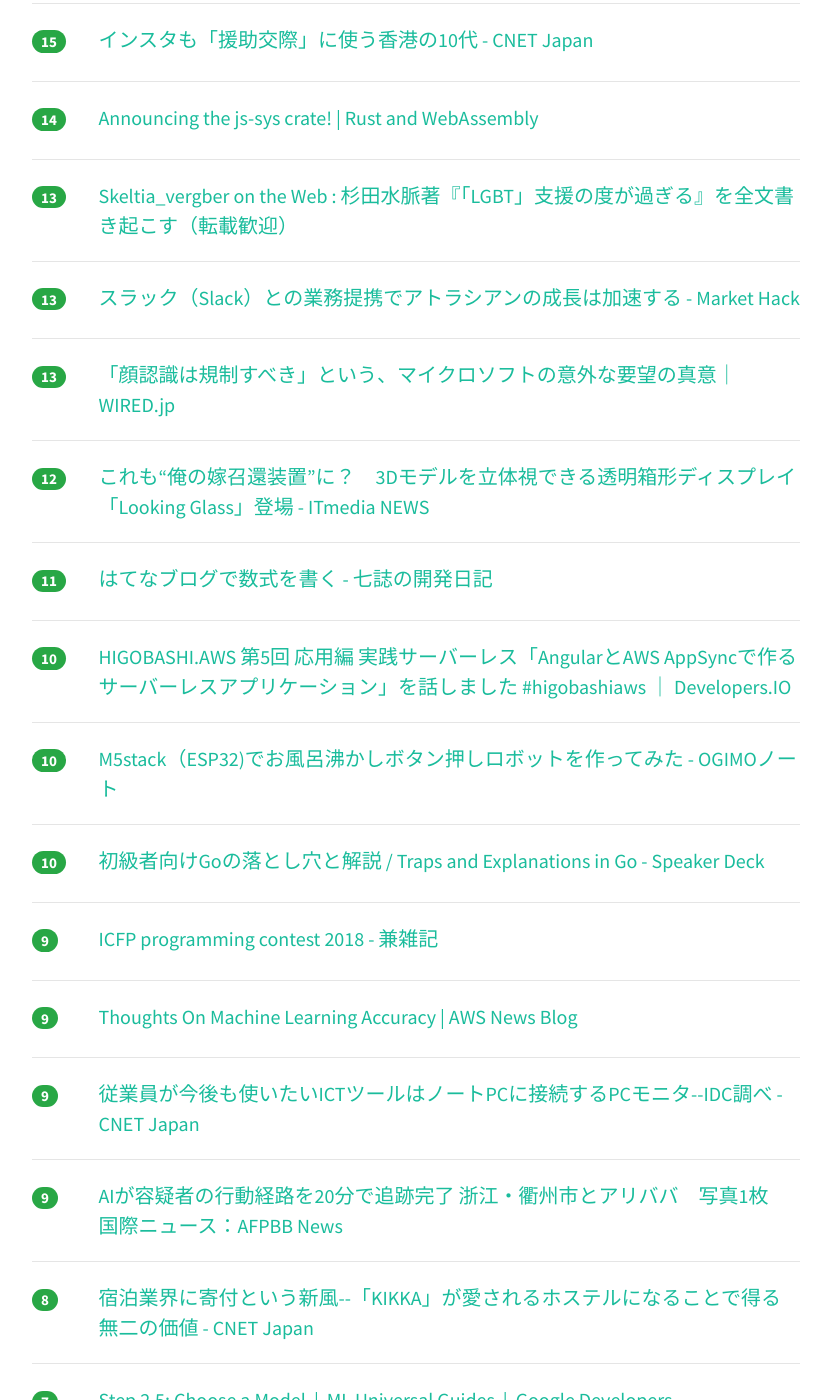
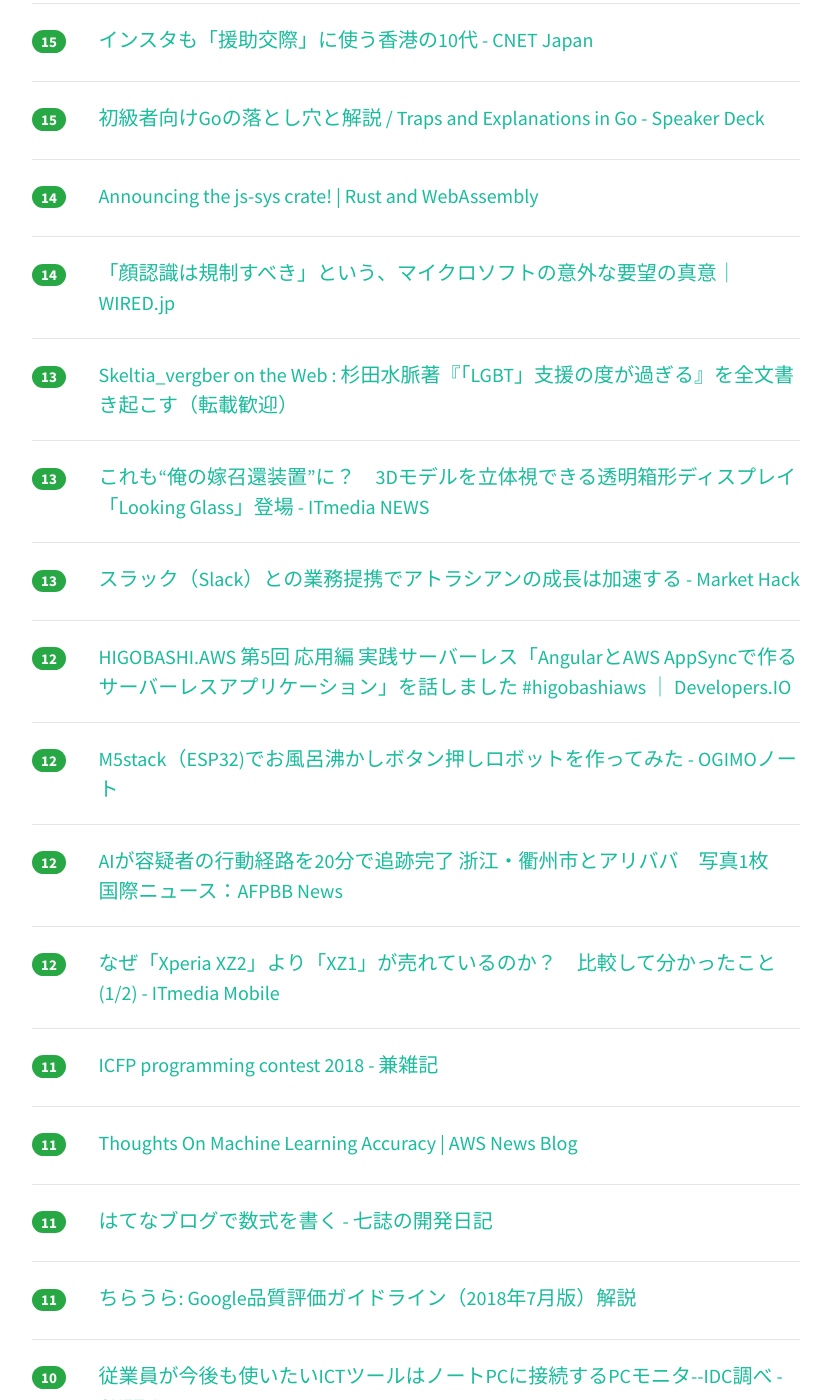
Before and after one commit to yatta47/hatena-matome-site, a Jekyll site: the page built from _posts/2018-07-28-hatena.md, in a window 1280 px wide and 1400 px high, scrolled down 2036 px. Shown: the whole window, without its empty margins (224-1055 px from the left). Built offline with Jekyll 4.4.1, drawn with Linux system fonts in a browser that asks for light colours; nearby versions of some CDN libraries; some of the changed text lies outside the part shown.

Commit message:
Updated 2018-07-28

```diff
--- a/_posts/2018-07-28-hatena.md
+++ b/_posts/2018-07-28-hatena.md
@@ -1,54 +1,64 @@
 ---
 layout: post
 title:  "2018-07-28 はてぶIT"
-date:   2018-07-28 12:01:16
+date:   2018-07-28 13:01:51
 tags: [it-hotentry]
 ---
-43 件のデータあり
+46 件のデータあり
 
 <hr><div class="row">
-<div class="col-1"><span class="badge badge-pill badge-success h2">163</span></div>
+<div class="col-1"><span class="badge badge-pill badge-success h2">177</span></div>
 <div class="col-11"><a href='http://twitter.com/HiromitsuTakagi/status/1022834429356531712' target='_blank'>Hiromitsu Takagiさんのツイート: "全く出鱈目な注意喚起。対策の案内が出鱈目。 https://t.co/gTCApCppvV （ネットワーク報道部記者 郡義之 飯田耕太）"</a></div>
 </div>
 <hr>
 <div class="row">
-<div class="col-1"><span class="badge badge-pill badge-success h2">110</span></div>
+<div class="col-1"><span class="badge badge-pill badge-success h2">123</span></div>
 <div class="col-11"><a href='https://tech.nikkeibp.co.jp/atcl/nxt/news/18/02165/' target='_blank'>多摩のビル建設現場火災、AWS向けデータセンターの可能性が濃厚 | 日経 xTECH（クロステック）</a></div>
 </div>
 <hr>
 <div class="row">
-<div class="col-1"><span class="badge badge-pill badge-success h2">108</span></div>
+<div class="col-1"><span class="badge badge-pill badge-success h2">117</span></div>
 <div class="col-11"><a href='http://kabumatome.doorblog.jp/archives/65923409.html' target='_blank'>安藤ハザマ、Amazonの新データセンターと噂の工事中建物を燃やす : 市況かぶ全力２階建</a></div>
 </div>
 <hr>
 <div class="row">
-<div class="col-1"><span class="badge badge-pill badge-success h2">86</span></div>
+<div class="col-1"><span class="badge badge-pill badge-success h2">108</span></div>
 <div class="col-11"><a href='http://nomolk.hatenablog.com/entry/2018/07/28/005600' target='_blank'>Python+OpenCVで居眠りを検出してArduinoでエアコンの設定温度を下げる - nomolkのブログ</a></div>
 </div>
 <hr>
 <div class="row">
-<div class="col-1"><span class="badge badge-pill badge-success h2">44</span></div>
+<div class="col-1"><span class="badge badge-pill badge-success h2">83</span></div>
 <div class="col-11"><a href='https://blog.amedama.jp/entry/2018/07/28/003342' target='_blank'>Python: Selenium + Headless Chrome で Web ページ全体のスクリーンショットを撮る - CUBE SUGAR CONTAINER</a></div>
 </div>
 <hr>
 <div class="row">
-<div class="col-1"><span class="badge badge-pill badge-success h2">35</span></div>
+<div class="col-1"><span class="badge badge-pill badge-success h2">39</span></div>
 <div class="col-11"><a href='https://qiita.com/cawpea/items/c6cc6e2b9baaec1bca62' target='_blank'>Vue.jsで開発を始める前に決めておきたい事</a></div>
 </div>
 <hr>
 <div class="row">
-<div class="col-1"><span class="badge badge-pill badge-success h2">24</span></div>
+<div class="col-1"><span class="badge badge-pill badge-success h2">26</span></div>
 <div class="col-11"><a href='https://sudofox.hatenablog.com/entry/2018/07/28/063745' target='_blank'>An Open Letter to Google - austinburk's blog</a></div>
 </div>
 <hr>
 <div class="row">
-<div class="col-1"><span class="badge badge-pill badge-success h2">21</span></div>
+<div class="col-1"><span class="badge badge-pill badge-success h2">23</span></div>
 <div class="col-11"><a href='https://qiita.com/msssgur/items/a0c4ceeabb68e9ed9743' target='_blank'>chrootとDockerの使い分け</a></div>
 </div>
 <hr>
 <div class="row">
-<div class="col-1"><span class="badge badge-pill badge-success h2">20</span></div>
+<div class="col-1"><span class="badge badge-pill badge-success h2">22</span></div>
 <div class="col-11"><a href='http://appllio.com/smartphone-document-print-out-cvs' target='_blank'>スマホにあるPDF・エクセル等の文書をコンビニで印刷する方法【セブン／ローソン／ファミマなど】 | アプリオ</a></div>
+</div>
+<hr>
+<div class="row">
+<div class="col-1"><span class="badge badge-pill badge-success h2">22</span></div>
+<div class="col-11"><a href='https://tatsu-zine.com/books/clean-architecture' target='_blank'>Clean Architecture 達人に学ぶソフトウェアの構造と設計【委託】 - 達人出版会</a></div>
+</div>
+<hr>
+<div class="row">
+<div class="col-1"><span class="badge badge-pill badge-success h2">21</span></div>
+<div class="col-11"><a href='https://japan.cnet.com/article/35122553/' target='_blank'>［ブックレビュー］伝えるコツは順番にあった--「一番伝わる説明の順番」 - CNET Japan</a></div>
 </div>
 <hr>
 <div class="row">
@@ -57,13 +67,18 @@ tags: [it-hotentry]
 </div>
 <hr>
 <div class="row">
-<div class="col-1"><span class="badge badge-pill badge-success h2">18</span></div>
+<div class="col-1"><span class="badge badge-pill badge-success h2">19</span></div>
 <div class="col-11"><a href='https://iphone-mania.jp/news-220166/' target='_blank'>auが「4年縛り」撤廃へ！公取委の指導に対応、ソフトバンクも続く方針 - iPhone Mania</a></div>
 </div>
 <hr>
 <div class="row">
+<div class="col-1"><span class="badge badge-pill badge-success h2">19</span></div>
+<div class="col-11"><a href='https://qiita.com/HeRo/items/4e65dcc82783b2766c03' target='_blank'>GAS のGoogle謹製CLIツール clasp</a></div>
+</div>
+<hr>
+<div class="row">
 <div class="col-1"><span class="badge badge-pill badge-success h2">18</span></div>
-<div class="col-11"><a href='https://tatsu-zine.com/books/clean-architecture' target='_blank'>Clean Architecture 達人に学ぶソフトウェアの構造と設計【委託】 - 達人出版会</a></div>
+<div class="col-11"><a href='http://www.itmedia.co.jp/news/articles/1807/27/news133.html' target='_blank'>自分のキャラに魂を入れる「魔法」　VTuberだけではない、ピクシブが「VRoid Studio」を開発した理由 (1/2) - ITmedia NEWS</a></div>
 </div>
 <hr>
 <div class="row">
@@ -72,27 +87,12 @@ tags: [it-hotentry]
 </div>
 <hr>
 <div class="row">
-<div class="col-1"><span class="badge badge-pill badge-success h2">17</span></div>
-<div class="col-11"><a href='https://japan.cnet.com/article/35122553/' target='_blank'>［ブックレビュー］伝えるコツは順番にあった--「一番伝わる説明の順番」 - CNET Japan</a></div>
+<div class="col-1"><span class="badge badge-pill badge-success h2">16</span></div>
+<div class="col-11"><a href='https://www.ryuzee.com/contents/blog/7129' target='_blank'>Keycloakを使ってAWSにSSO接続する方法</a></div>
 </div>
 <hr>
 <div class="row">
 <div class="col-1"><span class="badge badge-pill badge-success h2">16</span></div>
-<div class="col-11"><a href='http://www.itmedia.co.jp/news/articles/1807/27/news133.html' target='_blank'>自分のキャラに魂を入れる「魔法」　VTuberだけではない、ピクシブが「VRoid Studio」を開発した理由 (1/2) - ITmedia NEWS</a></div>
-</div>
-<hr>
-<div class="row">
-<div class="col-1"><span class="badge badge-pill badge-success h2">16</span></div>
-<div class="col-11"><a href='https://qiita.com/HeRo/items/4e65dcc82783b2766c03' target='_blank'>GAS のGoogle謹製CLIツール clasp</a></div>
-</div>
-<hr>
-<div class="row">
-<div class="col-1"><span class="badge badge-pill badge-success h2">15</span></div>
-<div class="col-11"><a href='https://www.ryuzee.com/contents/blog/7129' target='_blank'>Keycloakを使ってAWSにSSO接続する方法</a></div>
-</div>
-<hr>
-<div class="row">
-<div class="col-1"><span class="badge badge-pill badge-success h2">15</span></div>
 <div class="col-11"><a href='https://qiita.com/yjiro0403/items/54e9518b5624c0030531' target='_blank'>UnityとArduinoをシリアル通信</a></div>
 </div>
 <hr>
@@ -102,8 +102,18 @@ tags: [it-hotentry]
 </div>
 <hr>
 <div class="row">
+<div class="col-1"><span class="badge badge-pill badge-success h2">15</span></div>
+<div class="col-11"><a href='https://speakerdeck.com/budougumi0617/traps-and-explanations-in-go' target='_blank'>初級者向けGoの落とし穴と解説 / Traps and Explanations in Go - Speaker Deck</a></div>
+</div>
+<hr>
+<div class="row">
 <div class="col-1"><span class="badge badge-pill badge-success h2">14</span></div>
 <div class="col-11"><a href='https://rustwasm.github.io/2018/07/26/announcing-the-js-sys-crate.html' target='_blank'>Announcing the js-sys crate! | Rust and WebAssembly</a></div>
+</div>
+<hr>
+<div class="row">
+<div class="col-1"><span class="badge badge-pill badge-success h2">14</span></div>
+<div class="col-11"><a href='https://wired.jp/2018/07/27/regulation-of-facial-recognition/' target='_blank'>「顔認識は規制すべき」という、マイクロソフトの意外な要望の真意｜WIRED.jp</a></div>
 </div>
 <hr>
 <div class="row">
@@ -113,17 +123,42 @@ tags: [it-hotentry]
 <hr>
 <div class="row">
 <div class="col-1"><span class="badge badge-pill badge-success h2">13</span></div>
+<div class="col-11"><a href='http://www.itmedia.co.jp/news/articles/1807/27/news100.html' target='_blank'>これも“俺の嫁召還装置”に？　3Dモデルを立体視できる透明箱形ディスプレイ「Looking Glass」登場 - ITmedia NEWS</a></div>
+</div>
+<hr>
+<div class="row">
+<div class="col-1"><span class="badge badge-pill badge-success h2">13</span></div>
 <div class="col-11"><a href='http://markethack.net/archives/52084044.html' target='_blank'>スラック（Slack）との業務提携でアトラシアンの成長は加速する - Market Hack</a></div>
 </div>
 <hr>
 <div class="row">
-<div class="col-1"><span class="badge badge-pill badge-success h2">13</span></div>
-<div class="col-11"><a href='https://wired.jp/2018/07/27/regulation-of-facial-recognition/' target='_blank'>「顔認識は規制すべき」という、マイクロソフトの意外な要望の真意｜WIRED.jp</a></div>
+<div class="col-1"><span class="badge badge-pill badge-success h2">12</span></div>
+<div class="col-11"><a href='https://dev.classmethod.jp/cloud/aws/higobashi-aws-5-angular-appsync/' target='_blank'>HIGOBASHI.AWS 第5回 応用編 実践サーバーレス「AngularとAWS AppSyncで作るサーバーレスアプリケーション」を話しました #higobashiaws ｜ Developers.IO</a></div>
 </div>
 <hr>
 <div class="row">
 <div class="col-1"><span class="badge badge-pill badge-success h2">12</span></div>
-<div class="col-11"><a href='http://www.itmedia.co.jp/news/articles/1807/27/news100.html' target='_blank'>これも“俺の嫁召還装置”に？　3Dモデルを立体視できる透明箱形ディスプレイ「Looking Glass」登場 - ITmedia NEWS</a></div>
+<div class="col-11"><a href='http://ogimotokin.hatenablog.com/entry/2018/07/28/020711' target='_blank'>M5stack（ESP32)でお風呂沸かしボタン押しロボットを作ってみた - OGIMOノート</a></div>
+</div>
+<hr>
+<div class="row">
+<div class="col-1"><span class="badge badge-pill badge-success h2">12</span></div>
+<div class="col-11"><a href='http://www.afpbb.com/articles/-/3184066' target='_blank'>AIが容疑者の行動経路を20分で追跡完了 浙江・衢州市とアリババ　写真1枚　国際ニュース：AFPBB News</a></div>
+</div>
+<hr>
+<div class="row">
+<div class="col-1"><span class="badge badge-pill badge-success h2">12</span></div>
+<div class="col-11"><a href='http://www.itmedia.co.jp/mobile/articles/1807/28/news020.html' target='_blank'>なぜ「Xperia XZ2」より「XZ1」が売れているのか？　比較して分かったこと (1/2) - ITmedia Mobile</a></div>
+</div>
+<hr>
+<div class="row">
+<div class="col-1"><span class="badge badge-pill badge-success h2">11</span></div>
+<div class="col-11"><a href='http://shinh.hatenablog.com/entry/2018/07/27/033124' target='_blank'>ICFP programming contest 2018 - 兼雑記</a></div>
+</div>
+<hr>
+<div class="row">
+<div class="col-1"><span class="badge badge-pill badge-success h2">11</span></div>
+<div class="col-11"><a href='https://aws.amazon.com/blogs/aws/thoughts-on-machine-learning-accuracy/' target='_blank'>Thoughts On Machine Learning Accuracy | AWS News Blog</a></div>
 </div>
 <hr>
 <div class="row">
@@ -132,43 +167,33 @@ tags: [it-hotentry]
 </div>
 <hr>
 <div class="row">
-<div class="col-1"><span class="badge badge-pill badge-success h2">10</span></div>
-<div class="col-11"><a href='https://dev.classmethod.jp/cloud/aws/higobashi-aws-5-angular-appsync/' target='_blank'>HIGOBASHI.AWS 第5回 応用編 実践サーバーレス「AngularとAWS AppSyncで作るサーバーレスアプリケーション」を話しました #higobashiaws ｜ Developers.IO</a></div>
+<div class="col-1"><span class="badge badge-pill badge-success h2">11</span></div>
+<div class="col-11"><a href='https://allforallinternetusers.blogspot.com/2018/07/google20187.html' target='_blank'>ちらうら: Google品質評価ガイドライン&#65288;2018年7月版&#65289;解説 &#12288;</a></div>
 </div>
 <hr>
 <div class="row">
 <div class="col-1"><span class="badge badge-pill badge-success h2">10</span></div>
-<div class="col-11"><a href='http://ogimotokin.hatenablog.com/entry/2018/07/28/020711' target='_blank'>M5stack（ESP32)でお風呂沸かしボタン押しロボットを作ってみた - OGIMOノート</a></div>
-</div>
-<hr>
-<div class="row">
-<div class="col-1"><span class="badge badge-pill badge-success h2">10</span></div>
-<div class="col-11"><a href='https://speakerdeck.com/budougumi0617/traps-and-explanations-in-go' target='_blank'>初級者向けGoの落とし穴と解説 / Traps and Explanations in Go - Speaker Deck</a></div>
-</div>
-<hr>
-<div class="row">
-<div class="col-1"><span class="badge badge-pill badge-success h2">9</span></div>
-<div class="col-11"><a href='http://shinh.hatenablog.com/entry/2018/07/27/033124' target='_blank'>ICFP programming contest 2018 - 兼雑記</a></div>
-</div>
-<hr>
-<div class="row">
-<div class="col-1"><span class="badge badge-pill badge-success h2">9</span></div>
-<div class="col-11"><a href='https://aws.amazon.com/blogs/aws/thoughts-on-machine-learning-accuracy/' target='_blank'>Thoughts On Machine Learning Accuracy | AWS News Blog</a></div>
-</div>
-<hr>
-<div class="row">
-<div class="col-1"><span class="badge badge-pill badge-success h2">9</span></div>
 <div class="col-11"><a href='https://japan.cnet.com/article/35123097/' target='_blank'>従業員が今後も使いたいICTツールはノートPCに接続するPCモニタ--IDC調べ - CNET Japan</a></div>
 </div>
 <hr>
 <div class="row">
 <div class="col-1"><span class="badge badge-pill badge-success h2">9</span></div>
-<div class="col-11"><a href='http://www.afpbb.com/articles/-/3184066' target='_blank'>AIが容疑者の行動経路を20分で追跡完了 浙江・衢州市とアリババ　写真1枚　国際ニュース：AFPBB News</a></div>
+<div class="col-11"><a href='https://thinkit.co.jp/article/14721' target='_blank'>LinuxCon Chinaで中国人エンジニアに聞いた中国のオープンソース事情 | Think IT（シンクイット）</a></div>
+</div>
+<hr>
+<div class="row">
+<div class="col-1"><span class="badge badge-pill badge-success h2">9</span></div>
+<div class="col-11"><a href='https://japan.cnet.com/article/35123021/' target='_blank'>会社員の半数以上が“昭和的な会社や働き方”--イメージは「休暇が取りづらい」 - CNET Japan</a></div>
 </div>
 <hr>
 <div class="row">
 <div class="col-1"><span class="badge badge-pill badge-success h2">8</span></div>
 <div class="col-11"><a href='https://japan.cnet.com/article/35123044/' target='_blank'>宿泊業界に寄付という新風--「KIKKA」が愛されるホステルになることで得る無二の価値 - CNET Japan</a></div>
+</div>
+<hr>
+<div class="row">
+<div class="col-1"><span class="badge badge-pill badge-success h2">8</span></div>
+<div class="col-11"><a href='https://qiita.com/skyfish20ch/items/781407972c84de05af60' target='_blank'>keras データセット作成、画像分類　</a></div>
 </div>
 <hr>
 <div class="row">
@@ -178,7 +203,7 @@ tags: [it-hotentry]
 <hr>
 <div class="row">
 <div class="col-1"><span class="badge badge-pill badge-success h2">7</span></div>
-<div class="col-11"><a href='https://thinkit.co.jp/article/14721' target='_blank'>LinuxCon Chinaで中国人エンジニアに聞いた中国のオープンソース事情 | Think IT（シンクイット）</a></div>
+<div class="col-11"><a href='https://qiita.com/ysuzuki963/items/a31c31735e5b8bed06fe' target='_blank'>CentOS7にDockerをインストールしてみた。</a></div>
 </div>
 <hr>
 <div class="row">
@@ -188,22 +213,17 @@ tags: [it-hotentry]
 <hr>
 <div class="row">
 <div class="col-1"><span class="badge badge-pill badge-success h2">6</span></div>
-<div class="col-11"><a href='https://qiita.com/ysuzuki963/items/a31c31735e5b8bed06fe' target='_blank'>CentOS7にDockerをインストールしてみた。</a></div>
-</div>
-<hr>
-<div class="row">
-<div class="col-1"><span class="badge badge-pill badge-success h2">6</span></div>
-<div class="col-11"><a href='https://allforallinternetusers.blogspot.com/2018/07/google20187.html' target='_blank'>ちらうら: Google品質評価ガイドライン&#65288;2018年7月版&#65289;解説 &#12288;</a></div>
-</div>
-<hr>
-<div class="row">
-<div class="col-1"><span class="badge badge-pill badge-success h2">4</span></div>
 <div class="col-11"><a href='https://github.com/mkaz/termgraph' target='_blank'>mkaz/termgraph: a python command-line tool which draws basic graphs in the terminal</a></div>
 </div>
 <hr>
 <div class="row">
-<div class="col-1"><span class="badge badge-pill badge-success h2">4</span></div>
-<div class="col-11"><a href='https://qiita.com/skyfish20ch/items/781407972c84de05af60' target='_blank'>keras データセット作成、画像分類　</a></div>
+<div class="col-1"><span class="badge badge-pill badge-success h2">5</span></div>
+<div class="col-11"><a href='https://japan.zdnet.com/article/35123118/' target='_blank'>どうなるPython--生みの親「優しい終身の独裁者から引退」表明で衝撃 - ZDNet Japan</a></div>
+</div>
+<hr>
+<div class="row">
+<div class="col-1"><span class="badge badge-pill badge-success h2">5</span></div>
+<div class="col-11"><a href='https://www.sedge-design.com/2018/07/decade-to-zio.html' target='_blank'>ヒーローのデザイン 仮面ライダーディケイドからジオウを探る|SedgeDesign</a></div>
 </div>
 <hr>
 <div class="row">
@@ -212,12 +232,7 @@ tags: [it-hotentry]
 </div>
 <hr>
 <div class="row">
-<div class="col-1"><span class="badge badge-pill badge-success h2">2</span></div>
-<div class="col-11"><a href='http://www.itmedia.co.jp/mobile/articles/1807/28/news020.html' target='_blank'>なぜ「Xperia XZ2」より「XZ1」が売れているのか？　比較して分かったこと (1/2) - ITmedia Mobile</a></div>
+<div class="col-1"><span class="badge badge-pill badge-success h2">4</span></div>
+<div class="col-11"><a href='https://simchange.jp/travel-sim/' target='_blank'>海外で使える格安SIMを紹介！海外でデータ通信するには？</a></div>
 </div>
 <hr>
-<div class="row">
-<div class="col-1"><span class="badge badge-pill badge-success h2">1</span></div>
-<div class="col-11"><a href='https://japan.cnet.com/article/35123021/' target='_blank'>会社員の半数以上が“昭和的な会社や働き方”--イメージは「休暇が取りづらい」 - CNET Japan</a></div>
-</div>
-<hr>
```
